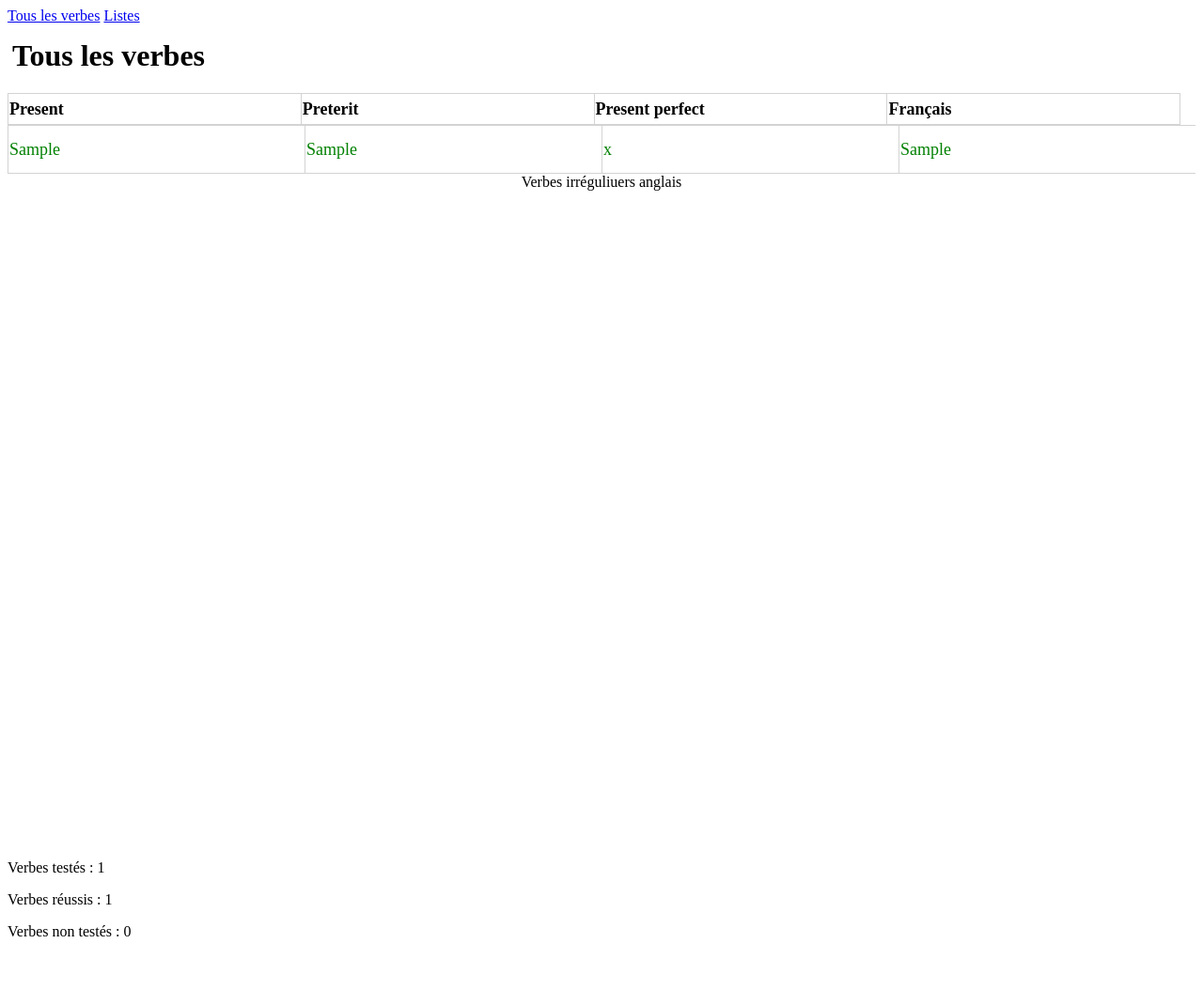
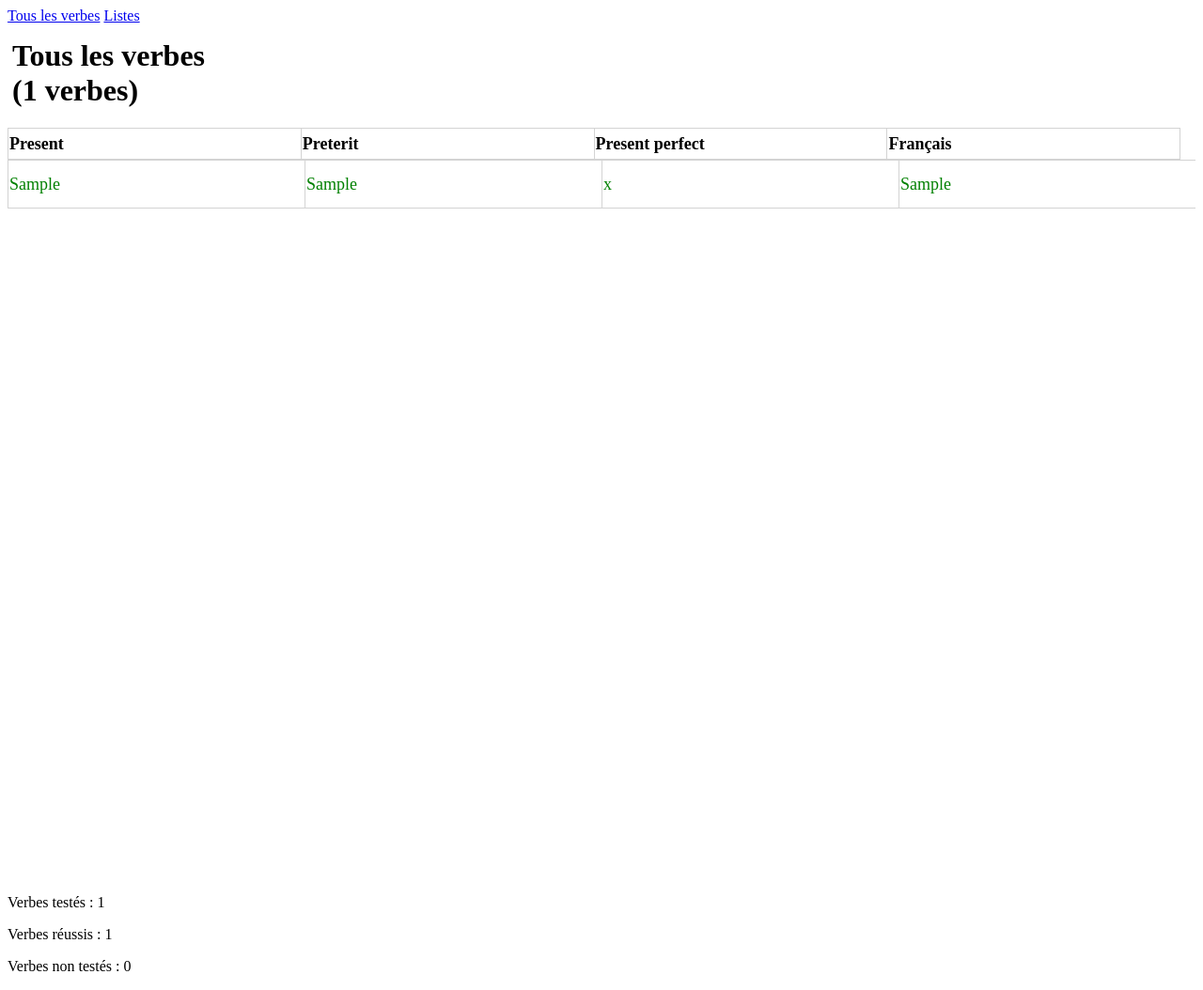
Before and after one commit to johntsinger/django-verbes-irreguliuers, a Django app: page /verbes/ in a window 1280 px wide. Shown: the whole page at 94% size. Before the commit the page ends 997 px from the top, so only its background shows below. Run offline with Django 4.2, Linux system fonts and the light colour scheme; tables that the repository leaves empty hold one stand-in row (values such as "Sample post").

Commit message:
Ajout d'un div dans le titre pour afficher le nombre de verbes de la table

```diff
--- a/verbes/verbes_app/templates/verbes_app/verbe_list.html
+++ b/verbes/verbes_app/templates/verbes_app/verbe_list.html
@@ -4,7 +4,7 @@
 
 {% block content %}
 
-<h1>Tous les verbes</h1>
+<h1>Tous les verbes <div class="annotations">({{ verbes.count }} verbes)</div></h1>
 
 <div class="table-container">
     <table class="list">
@@ -26,12 +26,13 @@
             </tr>
             {% endfor %}
         </tbody>
-        <caption>Verbes irréguliuers anglais</caption>
     </table>
 </div>
 
-<p>Verbes testés : {{ verbes|count_done }}</p>
-<p>Verbes réussis : {{ verbes|count_success }}</p>
-<p>Verbes non testés : {{ verbes|count_remainders }}</p>
+<div class="counter">
+    <p>Verbes testés : {{ verbes|count_done }}</p>
+    <p>Verbes réussis : {{ verbes|count_success }}</p>
+    <p>Verbes non testés : {{ verbes|count_remainders }}</p>
+</div>
 
 {% endblock %}
```
